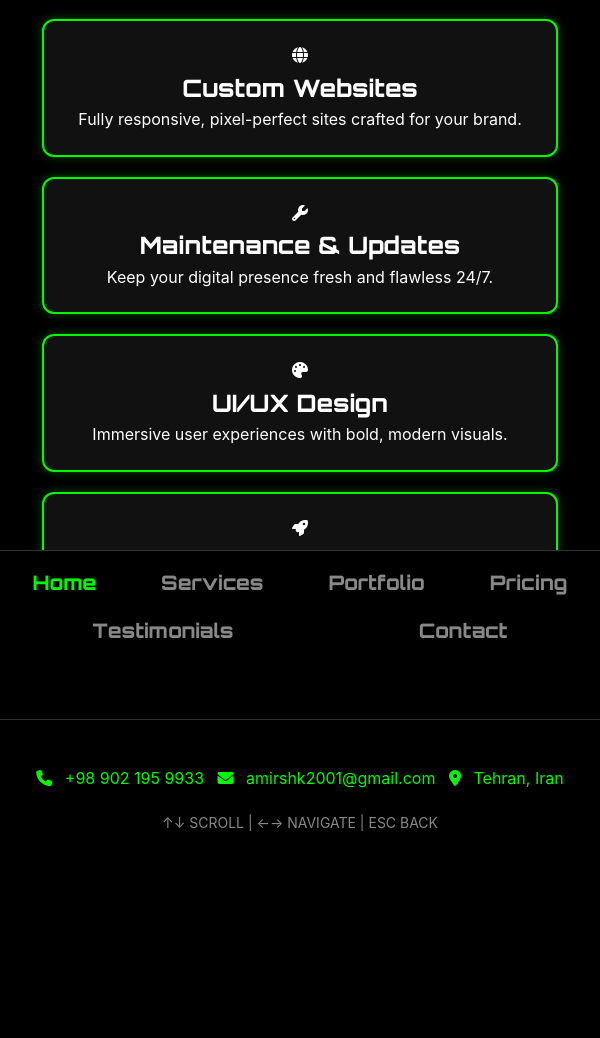
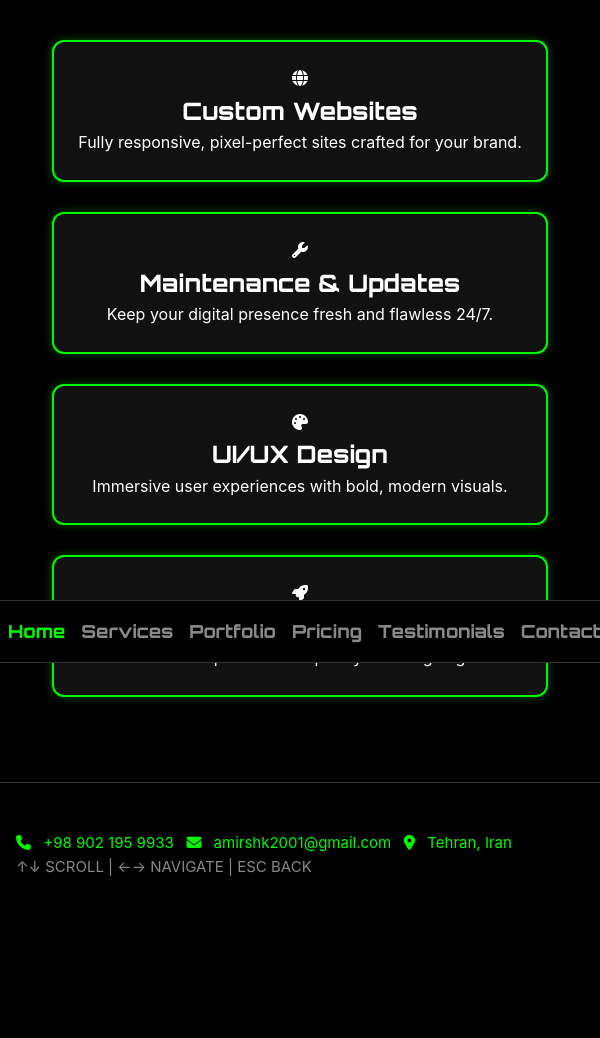
Before and after one commit to Amir-r-Shokri/gta-iv-menu-responsive, a plain HTML site: page index.html in a window 600 px wide. Shown: the part 137-1175 px from the top of the page. Before the commit the page ends 1069 px from the top, so only its background shows below. Drawn offline with Linux system fonts and the light colour scheme.

Commit message:
improvment on breakpoints

```diff
--- a/style.css
+++ b/style.css
@@ -127,12 +127,114 @@ body {
   font-family: 'Orbitron', sans-serif;
 }
 
-/* RESPONSIVE */
+/* GLOBAL RESET + BASE RESPONSIVE RULE */
+body {
+  background-color: #000;
+  color: #ccc;
+  font-family: 'Inter', sans-serif;
+  line-height: 1.6;
+  padding-bottom: 0; /* remove fixed spacing here — we'll handle it per device */
+}
 
-/* RESPONSIVE AND LAYOUT FIX */
+/* Make sure cards never overflow */
+.cards {
+  flex-wrap: wrap;
+  justify-content: center;
+  gap: 30px;
+  margin-top: 30px;
+}
 
-/* Medium screens (tablets) */
-@media (max-width: 1200px) {
+/* MOBILE-FIRST: Small phones (Portrait) ≤ 480px */
+@media (max-width: 480px) {
+  body {
+    padding-bottom: 70px;
+  }
+
+  .menu-bar {
+    position: fixed;
+    bottom: 0;
+    left: 0;
+    right: 0;
+    background: #000;
+    border-top: 1px solid #333;
+    justify-content: space-around;
+    padding: 6px 0;
+    z-index: 999;
+  }
+
+  .menu-bar a {
+    font-size: 16px;
+    padding: 5px;
+    margin: 0;
+  }
+
+  .content {
+    padding: 20px 12px;
+  }
+
+  .welcome-heading {
+    font-size: 26px;
+    margin-bottom: 20px;
+  }
+
+  .card {
+    width: 90%;
+    padding: 20px 14px;
+  }
+
+  .footer {
+    padding: 16px 12px;
+    font-size: 14px;
+    margin-bottom: 70px;
+  }
+}
+
+/* PHONES: 481px - 767px */
+@media (min-width: 481px) and (max-width: 767px) {
+  body {
+    padding-bottom: 70px;
+  }
+
+  .menu-bar {
+    position: fixed;
+    bottom: 0;
+    left: 0;
+    right: 0;
+    background: #000;
+    border-top: 1px solid #333;
+    justify-content: space-around;
+    padding: 8px 0;
+    z-index: 999;
+  }
+
+  .menu-bar a {
+    font-size: 18px;
+    padding: 8px;
+    margin: 0;
+  }
+
+  .content {
+    padding: 25px 18px;
+  }
+
+  .welcome-heading {
+    font-size: 32px;
+  }
+
+  .card {
+    width: 88%;
+    padding: 24px 16px;
+  }
+
+  .footer {
+    padding: 20px 16px;
+    font-size: 15px;
+    margin-bottom: 70px;
+  }
+}
+
+/* TABLETS: 768px - 1024px */
+@media (min-width: 768px) and (max-width: 1024px) {
   .menu-bar {
     flex-wrap: wrap;
     justify-content: center;
@@ -141,108 +243,16 @@ body {
   }
 
   .menu-bar a {
-    font-size: 24px;
-    margin: 8px 18px;
+    font-size: 22px;
+    margin: 6px 14px;
   }
 
   .welcome-heading {
     font-size: 42px;
-    margin-bottom: 40px;
-  }
-
-  .cards {
-    gap: 25px;
+    margin-bottom: 35px;
   }
 
   .card {
-    width: 260px;
-    padding: 28px 18px;
-  }
-
-  .footer {
-    flex-direction: column;
-    text-align: center;
-    gap: 20px;
+    width: 250px;
   }
 }
-
-/* Mobile Layout (phones & small devices) */
-@media (max-width: 1080px) {
-  body {
-    padding-bottom: 70px; /* Reserve space for fixed navbar */
-  }
-
-  .menu-bar {
-    position: fixed;
-    bottom: 0;
-    left: 0;
-    right: 0;
-    background-color: #000;
-    border-top: 1px solid #333;
-    border-bottom: none;
-    padding: 8px 0;
-    justify-content: space-around;
-    margin-top: 0;
-    z-index: 1000;
-  }
-
-  .menu-bar a {
-    font-size: 20px;
-    margin: 0;
-    padding: 8px 12px;
-  }
-
-  .content {
-    padding: 30px 20px;
-  }
-
-  .welcome-heading {
-    font-size: 30px;
-    margin-bottom: 30px;
-    padding: 0 10px;
-  }
-
-  .cards {
-    flex-direction: column;
-    align-items: center;
-    gap: 20px;
-  }
-
-  .card {
-    width: 92%;
-    padding: 22px 16px;
-  }
-
-  .footer {
-    padding: 18px 20px;
-    font-size: 16px;
-    position: relative;
-    z-index: 900; /* Keeps it above content but under navbar */
-    border-top: 1px solid #333;
-    margin-bottom: 10px;
-  }
-
-  .controls {
-    font-size: 14px;
-  }
-}
-
-/* Extra small devices */
-@media (max-width: 480px) {
-  .menu-bar a {
-    font-size: 16px;
-    padding: 6px 8px;
-  }
-
-  .welcome-heading {
-    font-size: 26px;
-  }
-
-  .card {
-    padding: 18px 14px;
-  }
-
-  .footer {
-    font-size: 14px;
-  }
-}
```
